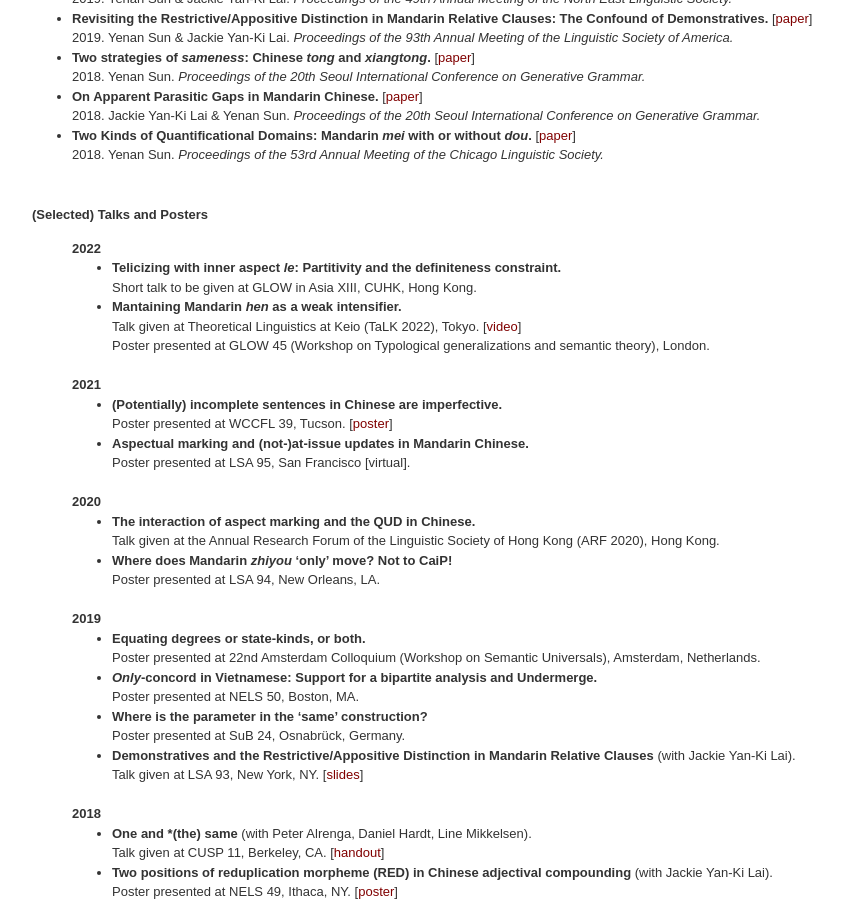
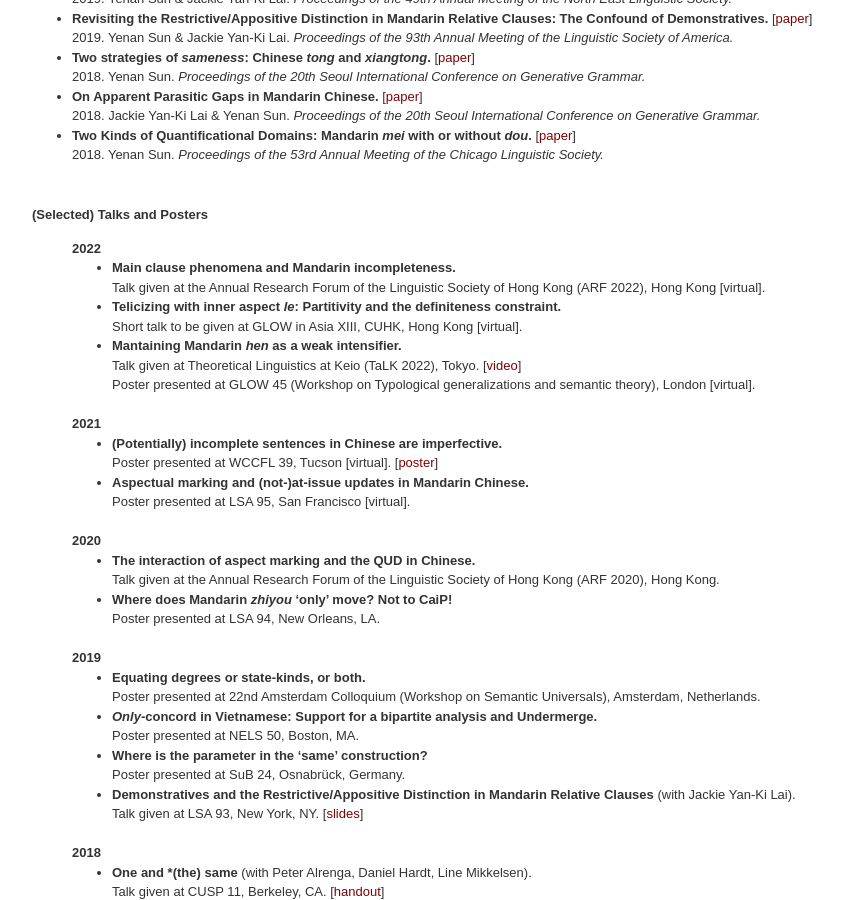
Before and after one commit to yenan09/yenan09.github.io, a Jekyll site: the page built from pub.html, in a window 1280 px wide and 900 px high, scrolled down 523 px. Shown: the whole window, without its empty margins (68-911 px from the left). Built offline with Jekyll 4.4.1, drawn with Linux system fonts in a browser that asks for light colours.

Commit message:
Update pub.html

```diff
--- a/pub.html
+++ b/pub.html
@@ -59,12 +59,17 @@ of the Chicago Linguistic Society. </i> </li>
   <li> <b>2022</b>
       <ul style="list-style-type:disc;">
 
+
+<li><b> Main clause phenomena and Mandarin incompleteness. </b> <br>
+Talk given at the Annual Research Forum of the Linguistic Society of Hong Kong (ARF 2022), Hong Kong [virtual].
+
+
 <li><b> Telicizing with inner aspect <i>le</i>: Partitivity and the definiteness constraint.</b> <br>
-Short talk to be given at GLOW in Asia XIII, CUHK, Hong Kong.
+Short talk to be given at GLOW in Asia XIII, CUHK, Hong Kong [virtual].
 
 <li><b> Mantaining Mandarin <i>hen</i> as a weak intensifier. </b> <br>
         Talk given at Theoretical Linguistics at Keio (TaLK 2022), Tokyo. [<a href="https://www.youtube.com/watch?v=zfUCH74zwZ0" title="hen">video</a>] <br>
-Poster presented at GLOW 45 (Workshop on Typological generalizations and semantic theory), London.
+Poster presented at GLOW 45 (Workshop on Typological generalizations and semantic theory), London [virtual].
 
 
 
@@ -80,7 +85,7 @@ Poster presented at GLOW 45 (Workshop on Typological generalizations and semanti
 
 
 <li><b>(Potentially) incomplete sentences in Chinese are imperfective. </b> <br>
-                 Poster presented at WCCFL 39, Tucson. [<a href="{{ site.baseurl }}/w/impf.pdf" title="wccfl39">poster</a>] <br>
+                 Poster presented at WCCFL 39, Tucson [virtual]. [<a href="{{ site.baseurl }}/w/impf.pdf" title="wccfl39">poster</a>] <br>
 
   <li><b>Aspectual marking and (not-)at-issue updates in Mandarin Chinese. </b> <br>
    Poster presented at LSA 95, San Francisco [virtual].<br>
```
